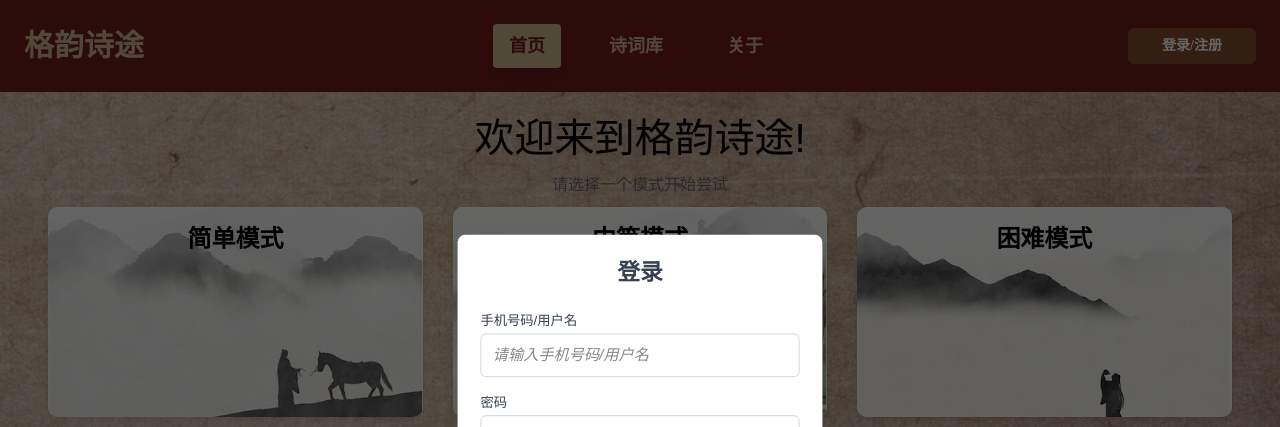
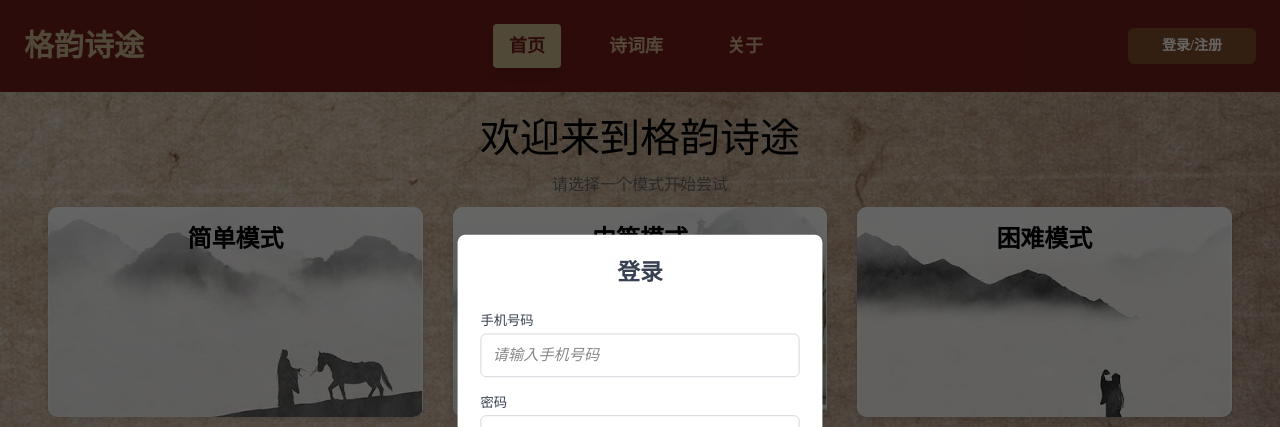
Before and after one commit to oclcph/HCI, a Vue app in the folder frontend/: page /home in a window 1280 px wide. Both pictures are taken after a click on the button "登录/注册". Shown: the top 427 px of the page. Built offline with nearby package versions, Linux system fonts and the light colour scheme; a web font is replaced by a local one.

Commit message:
修改登录弹窗提示

```diff
--- a/frontend/src/components/Header.vue
+++ b/frontend/src/components/Header.vue
@@ -236,13 +236,13 @@ export default defineComponent({
           <h2 class="text-2xl font-semibold text-gray-700 mb-6 text-center">登录</h2>
           <form @submit.prevent="login">
             <div class="mb-4">
-              <label for="phone" class="block text-sm font-medium text-gray-700">手机号码/用户名</label>
+              <label for="phone" class="block text-sm font-medium text-gray-700">手机号码</label>
               <input
                   id="phone"
                   v-model="phone"
                   type="tel"
                   class="w-full mt-1 p-3 border border-gray-300 rounded-md text-sm text-gray-700 focus:outline-none focus:ring-2 focus:ring-blue-400"
-                  placeholder="请输入手机号码/用户名"
+                  placeholder="请输入手机号码"
                   required
               />
               <label v-if="hasTelInput && !telLegal" for="tel" class="text-red-500 text-sm">
--- a/frontend/src/views/Home.vue
+++ b/frontend/src/views/Home.vue
@@ -1,7 +1,7 @@
 <template>
   <div class="home-page">
     <header class="header">
-      <h1>欢迎来到格韵诗途!</h1>
+      <h1>欢迎来到格韵诗途</h1>
       <p class="subtitle">请选择一个模式开始尝试</p>
     </header>
     <div class="container">
```
Also changed, not shown: frontend/src/assets/cursor(1).png (deleted).
